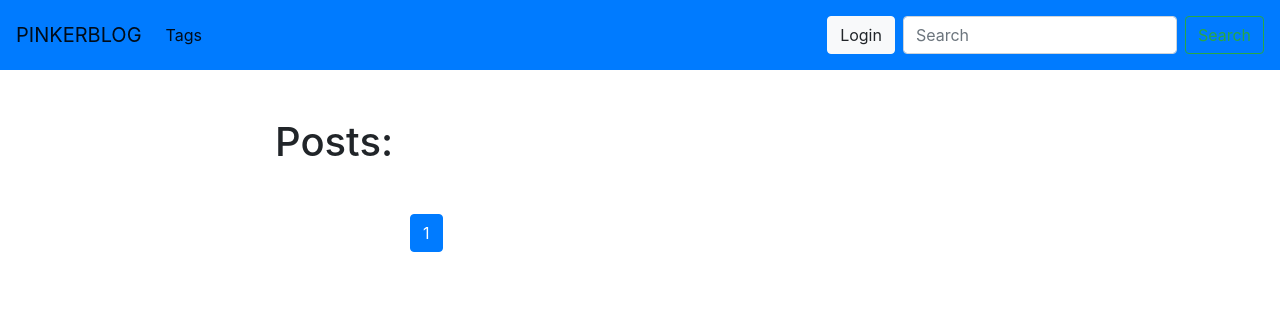
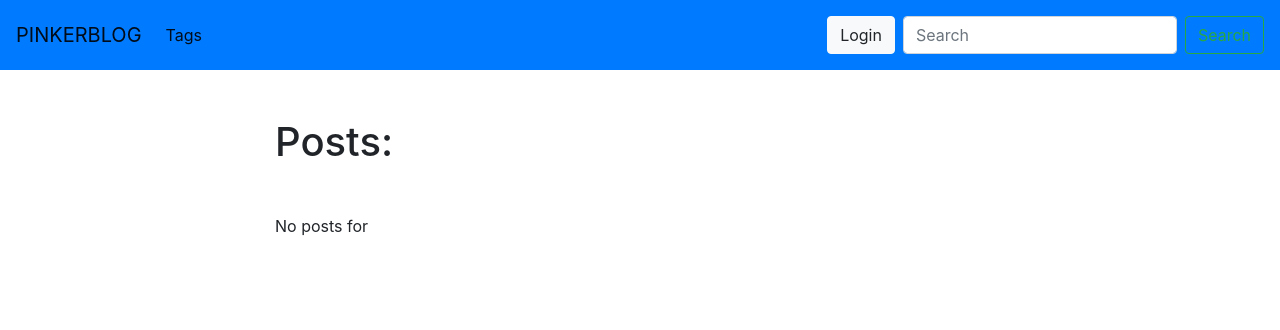
Before and after one commit to HolidayMan/pinkerblog, a Django app: page /posts/list/ in a window 1280 px wide. Shown: the top 330 px of the page. Run offline with Django 3.2, Linux system fonts and the light colour scheme; data that the repository does not hold is empty; some libraries are stand-ins or nearby versions.

Commit message:
added search

```diff
--- a/blog/engine/views.py
+++ b/blog/engine/views.py
@@ -1,4 +1,5 @@
 from django.shortcuts import render, redirect, get_object_or_404
+from django.db.models import Q
 from django.http import HttpResponse
 from django.views.generic import View
 from django.contrib.auth.mixins import LoginRequiredMixin, PermissionRequiredMixin
@@ -10,11 +11,19 @@
 
 class PostList(View):
     def get(self, request):
-        posts = Post.objects.all()
+        sq = request.GET.get('search_query', '')
+        if sq:
+            posts = Post.objects.filter(Q(body__icontains=sq) | Q(title__icontains=sq) | Q(author__username__icontains=sq))
+        else:
+            posts = Post.objects.all()
         page_num = request.GET.get('page', 1)
         paginator = Paginator(posts, 3)
         page = paginator.page(page_num)
-        return render(request, 'engine/posts_list.html', context={"page": page})
+        context = {
+            "page": page,
+            "search_query": sq
+        }
+        return render(request, 'engine/posts_list.html', context=context)
 
 
 
--- a/blog/templates/engine/posts_list.html
+++ b/blog/templates/engine/posts_list.html
@@ -3,7 +3,8 @@
 {% block title %}Index page - {{ block.super }}{% endblock title %}
 
 {% block content %}
-    <h1 class="mb-5">Posts:</h1>
+    <h1 class="mb-5">{% if search_query %}{{ search_query }}{% else %}Posts:{% endif %}</h1>
+    {% if page %}
         {% for post in page %}
 
             {% include "engine/post_card.html" %}
@@ -13,5 +14,12 @@
             {% include 'engine/pagination.html' %}
         </div>
 
+    {% else %}
+
+        No posts for {{ search_query }}
+
+    {% endif %}
+
+
 
 {% endblock content %}
--- a/blog/templates/navbar.html
+++ b/blog/templates/navbar.html
@@ -39,8 +39,8 @@
             <div><a href="{% url 'login' %}?next={{request.path}}"><button class="btn btn-light">Login</button></a></div>
         {% endif %}
     </div>
-    <form class="form-inline my-2 my-lg-0">
-        <input class="form-control mr-sm-2" type="search" placeholder="Search" aria-label="Search">
+    <form class="form-inline my-2 my-lg-0" action="{% url 'posts_list_url' %}">
+        <input class="form-control mr-sm-2" type="search" name="search_query" placeholder="Search" aria-label="Search" value="{{ search_query }}">
         <button class="btn btn-outline-success my-2 my-sm-0" type="submit">Search</button>
     </form>
     </div>
```
Lines whose indentation alone changed are shown as unchanged.
